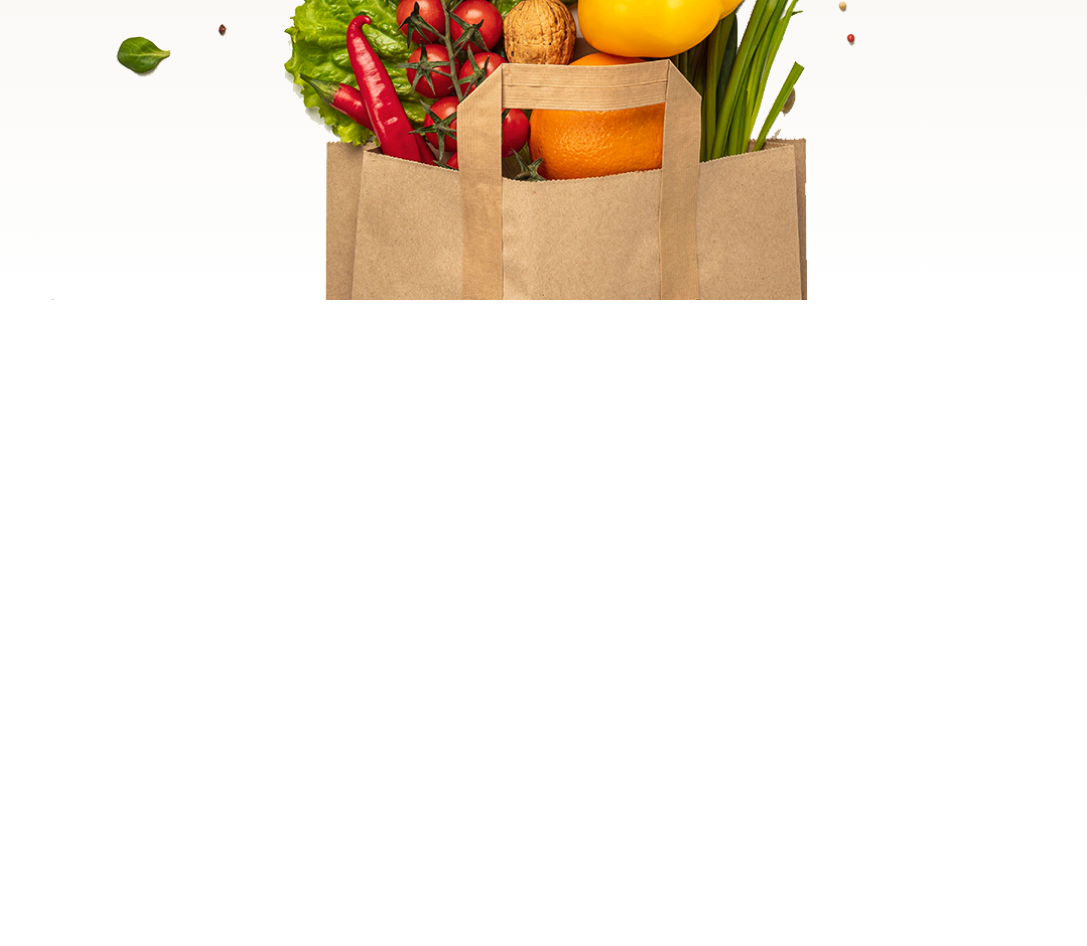
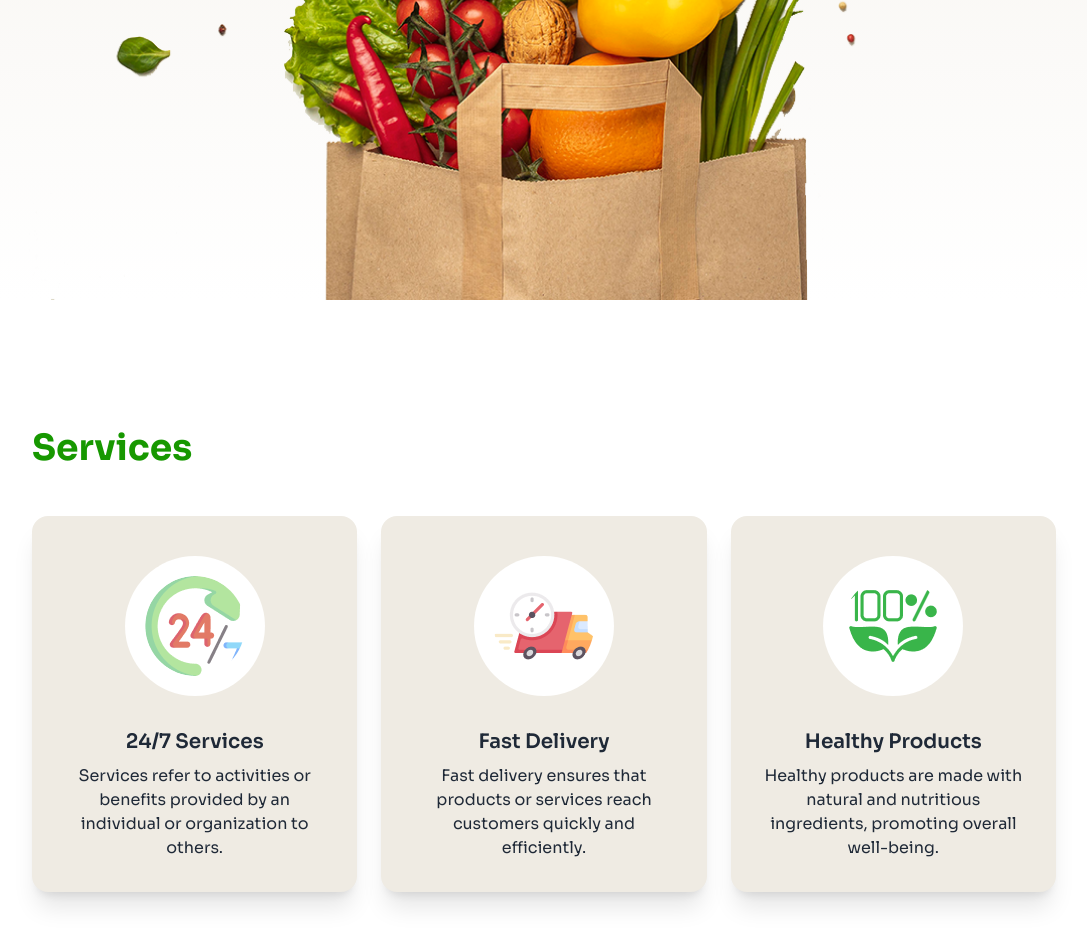
Before and after one commit to mahbubhossen/ph-assignment-03, a plain HTML site: page index.html in a window 1280 px wide. Shown: the part 943-1889 px from the top of the page, without its empty margins (96-1183 px from the left). Before the commit the page ends 1243 px from the top, so only its background shows below. Drawn offline with nearby package versions, Linux system fonts and the light colour scheme.

Commit message:
added service section

```diff
--- a/index.html
+++ b/index.html
@@ -32,6 +32,7 @@
     <style type="text/tailwindcss">
       @theme {
         --font-sora : Sora, serif;
+
 
       }
     </style>
@@ -94,7 +95,51 @@
       </section>
     </header>
     <main>
-
+      <!-- Services Section -->
+       <section class="mt-32 px-5 lg:px-32 mb-32">
+        <h2 class="text-4xl font-bold text-[#179800] mb-12 ">Services</h2>
+        <div class="flex flex-col justify-center gap-6 lg:flex-row">
+          <!-- card 1 -->
+          <div class="card bg-[#EFEBE3] w-96 shadow-xl">
+            <figure class="px-10 pt-10">
+              <img
+                src="./c2-assets/service.png"
+                alt="Shoes"
+                class="rounded-full p-5 bg-white" />
+            </figure>
+            <div class="card-body items-center text-center">
+              <h2 class="card-title">24/7 Services </h2>
+              <p>Services refer to activities or benefits provided by an individual or organization to others.</p>
+            </div>
+          </div>
+          <!-- card 2 -->
+          <div class="card bg-[#EFEBE3] w-96 shadow-xl">
+            <figure class="px-10 pt-10">
+              <img
+                src="./c2-assets/delivery.png"
+                alt="Shoes"
+                class="rounded-full p-5 bg-white" />
+            </figure>
+            <div class="card-body items-center text-center">
+              <h2 class="card-title">Fast Delivery </h2>
+              <p>Fast delivery ensures that products or services reach customers quickly and efficiently. </p>
+            </div>
+          </div>
+          <!-- card 3 -->
+          <div class="card bg-[#EFEBE3] w-96 shadow-xl">
+            <figure class="px-10 pt-10">
+              <img
+                src="./c2-assets/healthy.png"
+                alt="Shoes"
+                class="rounded-full p-5 bg-white" />
+            </figure>
+            <div class="card-body items-center text-center">
+              <h2 class="card-title">Healthy Products  </h2>
+              <p>Healthy products are made with natural and nutritious ingredients, promoting overall well-being. </p>
+            </div>
+          </div>
+        </div>
+       </section>
     </main>
     <footer>
 
```
